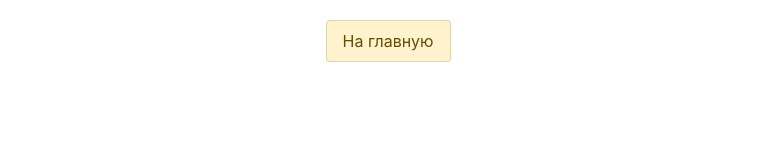
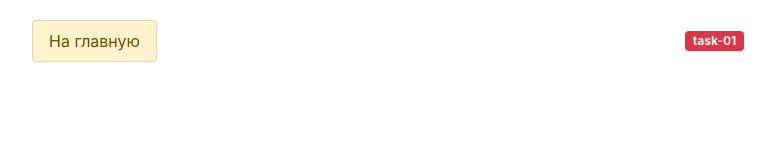
Before and after one commit to nazarii-lozynskyi/goit-js-hw-11-promisification, a website built with Parcel: page src/task-01.html in a window 1280 px wide. Shown: the whole page, without its empty margins (252-1027 px from the left). Built offline with nearby package versions, Linux system fonts and the light colour scheme.

Commit message:
Update task-01.html

```diff
--- a/src/task-01.html
+++ b/src/task-01.html
@@ -31,6 +31,8 @@
       >
     </div>
 
-    <script src="js/task-01.js" type="module"></script>
+    <span class="badge bg-danger">task-01</span>
+
+    <script src="js/task-01.js"></script>
   </body>
 </html>
```
